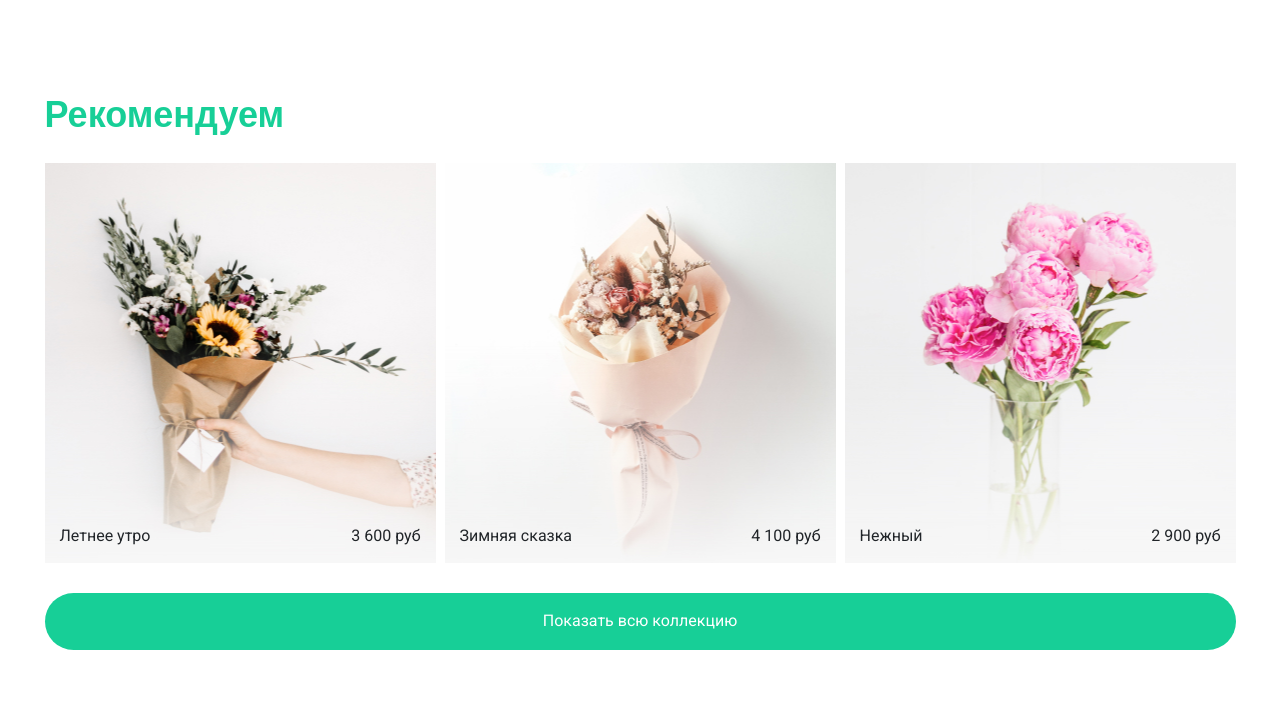
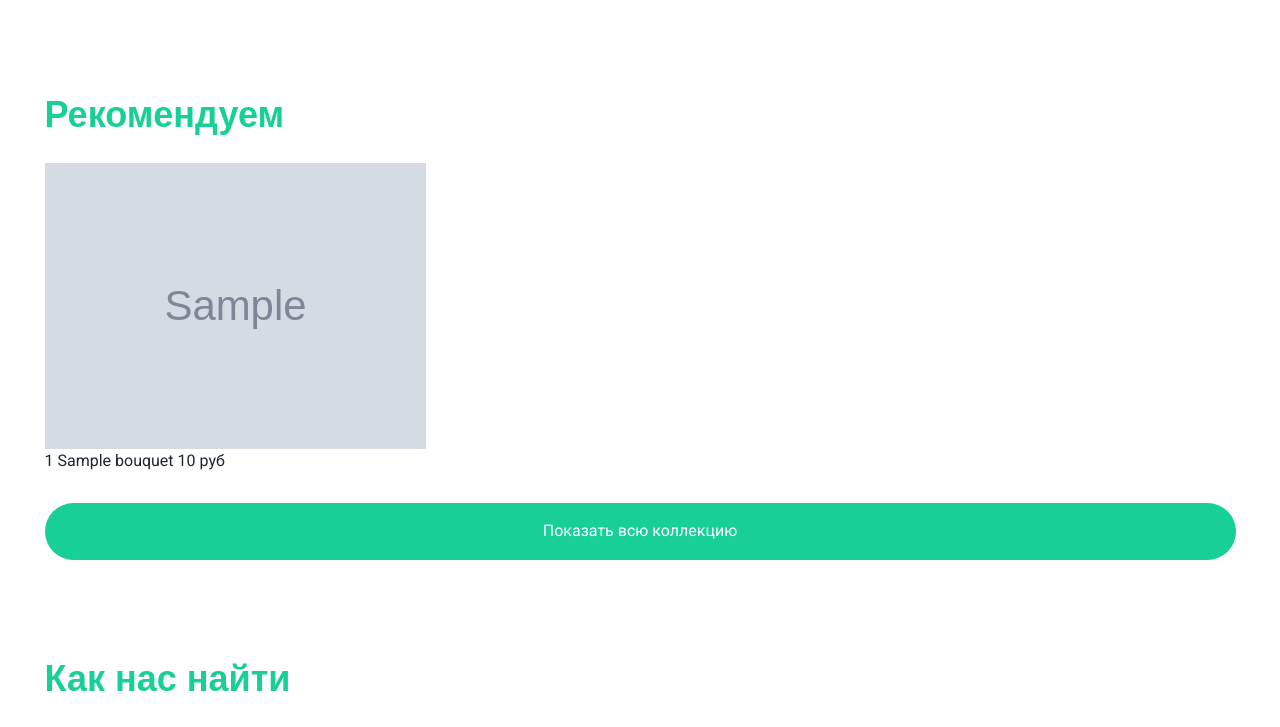
Before and after one commit to AntonGorynya/FlowerShop, a Django app: template shop/templates/index.html in a window 1280 px wide. Shown: the part 699-1426 px from the top of the page. Run offline with Django 3.2, Linux system fonts and the light colour scheme; the template is opened without the code that fills it: most values are stand-ins (such as "Sample title", 1, 10 or a date in 2020); grey boxes marked "Sample" are stand-in pictures; some web fonts are replaced.

Commit message:
Параметризировал index

```diff
--- a/shop/templates/index.html
+++ b/shop/templates/index.html
@@ -22,25 +22,14 @@
 		<div class="container">
 			<div class="recommended p100">
 				<div class="title">Рекомендуем</div>
-				<div class="recommended__elems ficb">
-					<div class="recommended__block recommended__block_first">
-						<div class="recommended__block_elems ficb">
-							<span class="recommended__block_intro">Летнее утро</span>
-							<span class="recommended__block_price">3 600 руб</span>
+				<div class="row">
+					{% for bouquet in bouquets%}
+						<div class="col col-4">
+							<img src="{{ bouquet.image.url }}" class="img" alt="{{ bouquet.name}}" onclick="location.href = '{% url "order" bouquet_id=bouquet.id  %}'">
+							<span class="recommended__block_intro">{{ bouquet.id }} {{ bouquet.name }}</span>
+							<span class="recommended__block_price" >{{ bouquet.price }} руб</span>
 						</div>
-					</div>
-					<div class="recommended__block recommended__block_sec">
-						<div class="recommended__block_elems ficb">
-							<span class="recommended__block_intro">Зимняя сказка</span>
-							<span class="recommended__block_price">4 100 руб</span>
-						</div>
-					</div>
-					<div class="recommended__block recommended__block_thr">
-						<div class="recommended__block_elems ficb">
-							<span class="recommended__block_intro">Нежный</span>
-							<span class="recommended__block_price">2 900 руб</span>
-						</div>
-					</div>
+					{% endfor %}
 				</div>
 				<button class="btn recommended__btn" onclick="window.location.href={% url "catalog" %}" >Показать всю коллекцию</button>
 			</div>
```
